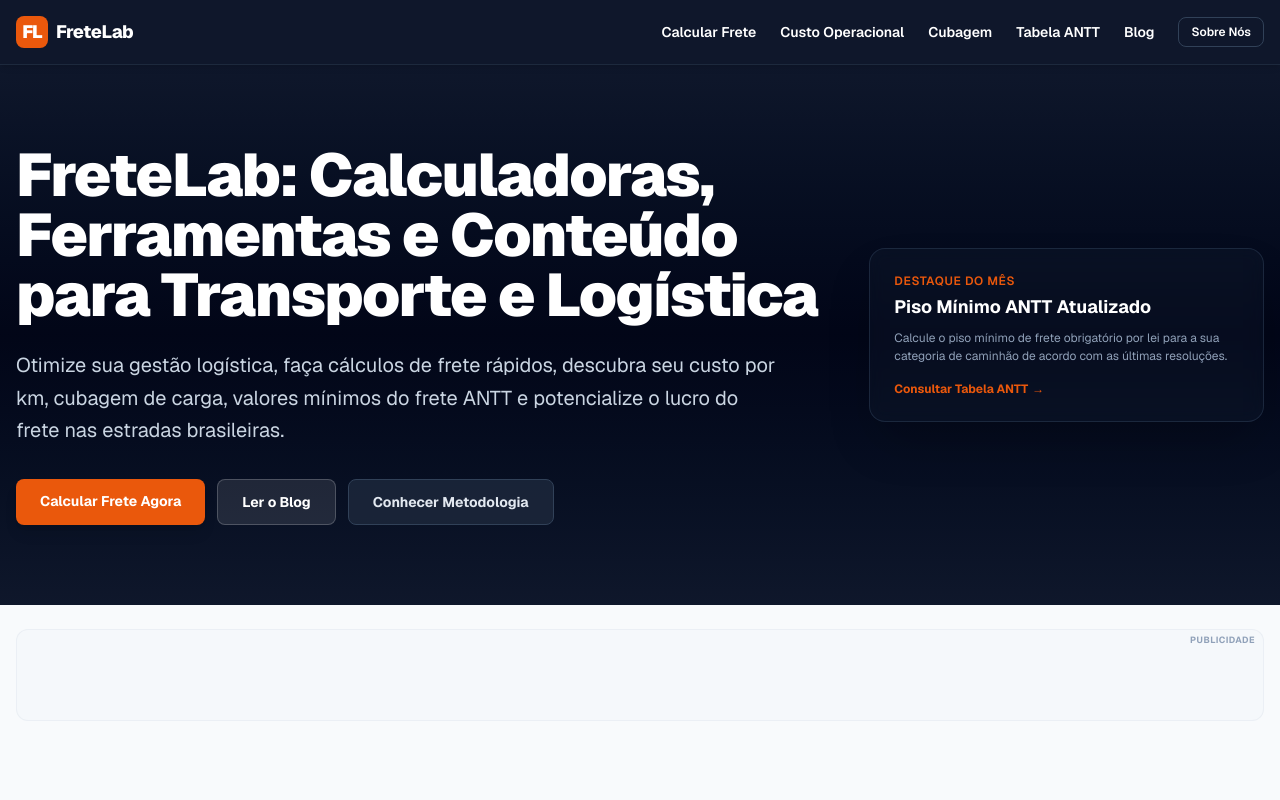
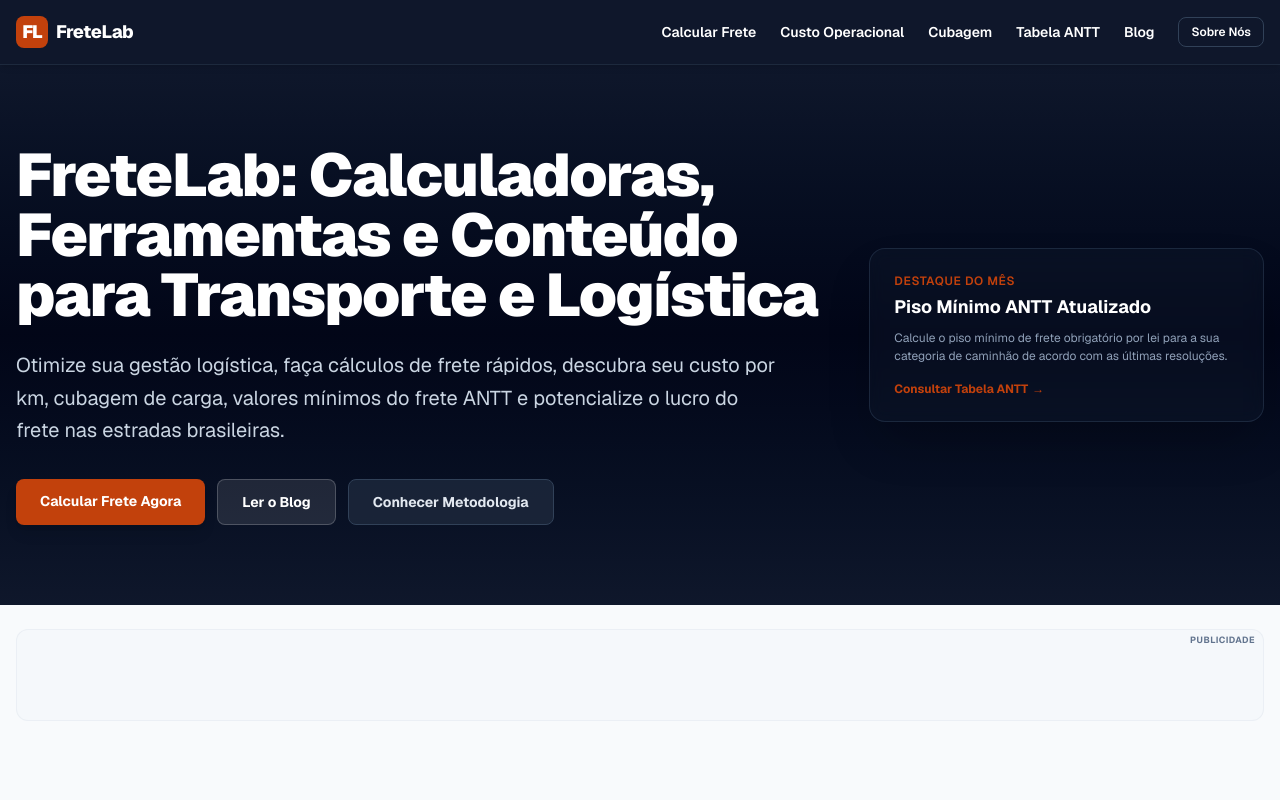
Before and after one commit to alexandrexfranco/FreteLab, a Next.js app: page / in a window 1280 px wide. Shown: the top 800 px of the page. Built offline with nearby package versions, Linux system fonts and the light colour scheme.

Commit message:
accessibility: improve color contrast ratios across layout, blog elements, and testimonial roles to comply with WCAG AA

```diff
--- a/app/blog.css
+++ b/app/blog.css
@@ -7,12 +7,12 @@
 .article-body h4 { font-size: 1rem; font-weight: 700; color: #334155; margin-top: 1.2rem; margin-bottom: 0.3rem; }
 .article-body p { color: #475569; margin-bottom: 1rem; line-height: 1.8; }
 .article-body strong { color: #1e293b; }
-.article-body a { color: #ea580c; text-decoration: underline; text-underline-offset: 3px; }
+.article-body a { color: #c2410c; text-decoration: underline; text-underline-offset: 3px; }
 .article-body ul { list-style-type: disc; padding-left: 1.5rem; margin-bottom: 1rem; color: #475569; }
 .article-body ol { list-style-type: decimal; padding-left: 1.5rem; margin-bottom: 1rem; color: #475569; }
 .article-body li { margin-bottom: 0.4rem; }
 .article-body blockquote {
-  border-left: 4px solid #ea580c;
+  border-left: 4px solid #c2410c;
   padding: 0.75rem 1.25rem;
   margin: 1.5rem 0;
   background: #fff7ed;
@@ -21,7 +21,7 @@
   font-style: italic;
 }
 .article-body code {
-  background: #f1f5f9; color: #ea580c;
+  background: #f1f5f9; color: #c2410c;
   padding: 0.15rem 0.4rem; border-radius: 0.3rem;
   font-size: 0.85em; font-family: ui-monospace, SFMono-Regular, monospace;
 }
--- a/app/blog/[slug]/page.tsx
+++ b/app/blog/[slug]/page.tsx
@@ -112,7 +112,7 @@
           <article className="lg:col-span-8 bg-white p-6 md:p-12 rounded-2xl border border-slate-200/80 shadow-sm space-y-8">
             <header className="space-y-4 border-b border-slate-100 pb-6">
               {/* Category tag and publish date */}
-              <div className="flex items-center gap-2 text-xs font-bold text-slate-400 uppercase tracking-wider">
+              <div className="flex items-center gap-2 text-xs font-bold text-slate-500 uppercase tracking-wider">
                 <span className="text-primary">{article.category?.name || "Geral"}</span>
                 <span className="text-slate-300">•</span>
                 <span>
--- a/app/globals.css
+++ b/app/globals.css
@@ -8,8 +8,8 @@
   --primary-hover: #172554;
   --primary-foreground: #ffffff;
 
-  --secondary: #ea580c; /* Orange 600 */
-  --secondary-hover: #c2410c;
+  --secondary: #c2410c; /* Orange 700 (High contrast AA compliant with white) */
+  --secondary-hover: #9a3412; /* Orange 800 */
   --secondary-foreground: #ffffff;
 
   --card: #ffffff;
--- a/app/page.tsx
+++ b/app/page.tsx
@@ -173,7 +173,7 @@
                   <Link href={article.path} className="font-semibold text-slate-700 hover:underline">
                     {article.author}
                   </Link>
-                  <span className="text-slate-400 block text-[10px]">{article.date}</span>
+                  <span className="text-slate-500 block text-[10px]">{article.date}</span>
                 </div>
                 <Link href={article.path} className="text-primary font-bold hover:underline">
                   Ler guia completo
@@ -209,7 +209,7 @@
               </p>
               <div>
                 <span className="font-bold text-xs text-white block">Marcos Silva</span>
-                <span className="text-[10px] text-slate-500 block">Caminhoneiro Autônomo - Truck 3 Eixos</span>
+                <span className="text-[10px] text-slate-400 block">Caminhoneiro Autônomo - Truck 3 Eixos</span>
               </div>
             </div>
             <div className="bg-slate-800/40 p-6 rounded-xl border border-slate-800 text-left space-y-4">
@@ -219,7 +219,7 @@
               </p>
               <div>
                 <span className="font-bold text-xs text-white block">Juliana Nogueira</span>
-                <span className="text-[10px] text-slate-500 block">Gestora de Frota - Expresso Logístico</span>
+                <span className="text-[10px] text-slate-400 block">Gestora de Frota - Expresso Logístico</span>
               </div>
             </div>
             <div className="bg-slate-800/40 p-6 rounded-xl border border-slate-800 text-left space-y-4">
@@ -229,7 +229,7 @@
               </p>
               <div>
                 <span className="font-bold text-xs text-white block">Ronaldo Costa</span>
-                <span className="text-[10px] text-slate-500 block">Motorista Carreteiro Autônomo</span>
+                <span className="text-[10px] text-slate-400 block">Motorista Carreteiro Autônomo</span>
               </div>
             </div>
           </div>
--- a/components/ads/AdSenseBanner.tsx
+++ b/components/ads/AdSenseBanner.tsx
@@ -32,7 +32,7 @@
       className={`relative w-full overflow-hidden bg-slate-100/50 border border-slate-200/50 flex items-center justify-center my-6 rounded-xl no-print ${className}`}
       style={{ minHeight: `${minHeight}px` }}
     >
-      <span className="absolute top-1 right-2 text-[9px] uppercase tracking-wider text-slate-400 font-bold select-none">
+      <span className="absolute top-1 right-2 text-[9px] uppercase tracking-wider text-slate-500 font-bold select-none">
         Publicidade
       </span>
       {/* Real AdSense tag */}
--- a/components/blog/BlogHub.tsx
+++ b/components/blog/BlogHub.tsx
@@ -136,7 +136,7 @@
               <div className="p-6 flex-1 flex flex-col justify-between space-y-4">
                 <div className="space-y-2">
                   {/* Category and Date Header */}
-                  <div className="flex items-center justify-between text-[10px] font-bold tracking-wider uppercase text-slate-400">
+                  <div className="flex items-center justify-between text-[10px] font-bold tracking-wider uppercase text-slate-500">
                     <span className="text-primary">{art.category?.name || "Geral"}</span>
                     <span>{new Date(art.createdAt).toLocaleDateString("pt-BR", {
                       day: "numeric",
```
